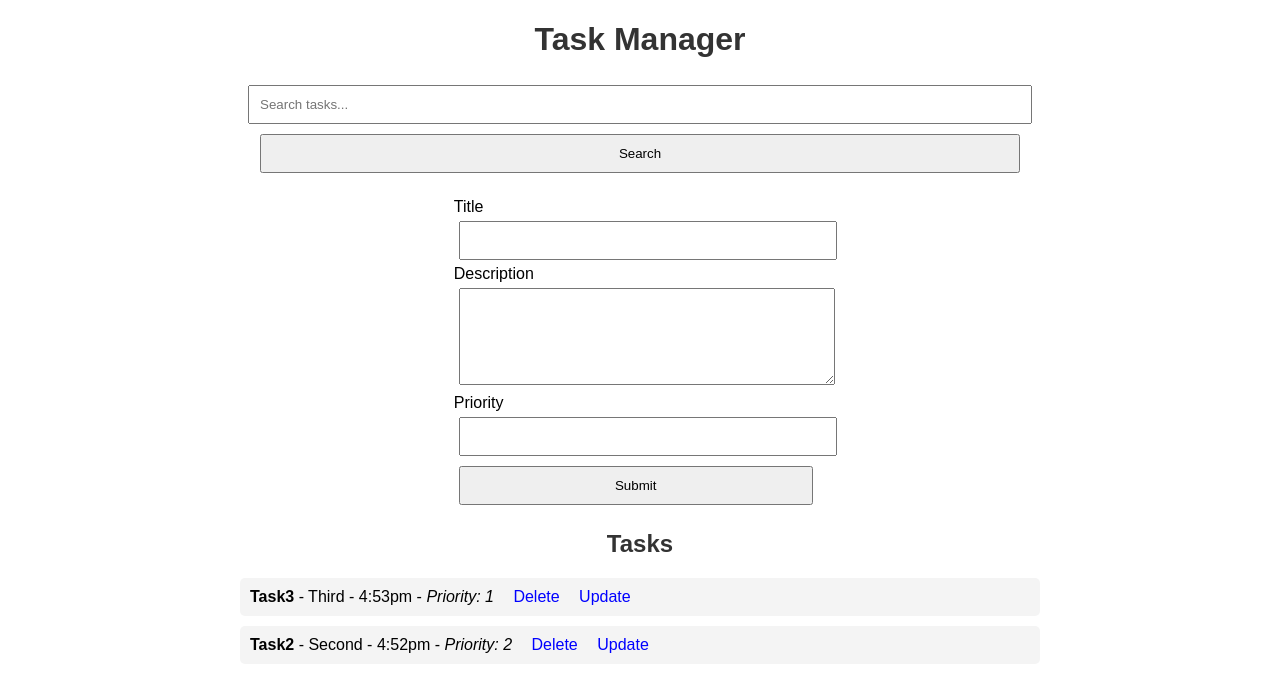
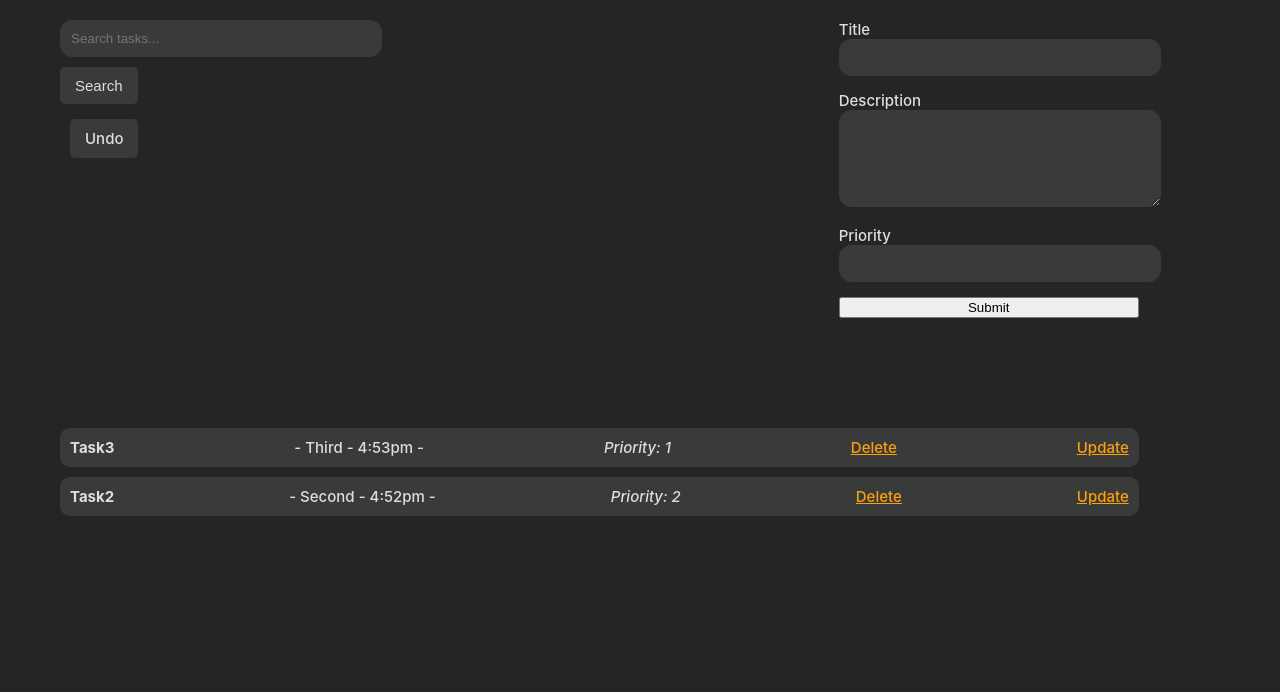
Before and after one commit to 1Ninad/Task-Manager-using-Flask, a Flask app: page / in a window 1280 px wide. Shown: the top 692 px of the page. Run offline with Flask 3, Linux system fonts and the light colour scheme; data comes from the database, SQL or seed files in the repository; both versions use the stored data as it was after the commit.

Commit message:
Updated - 6oct

```diff
--- a/task_manager/app.py
+++ b/task_manager/app.py
@@ -1,6 +1,10 @@
 from flask import Flask, render_template, redirect, url_for, request
 from models import db, Task
 from forms import TaskForm
+
+# Stack to keep track of actions for undo/redo
+action_history = []  # Action history for undo
+redo_stack = []  # Stack for redo actions
 
 app = Flask(__name__)
 app.config['SQLALCHEMY_DATABASE_URI'] = 'sqlite:///tasks.db'
@@ -15,7 +19,7 @@
 def index():
     form = TaskForm()
     if form.validate_on_submit():
-        print(f"Title: {form.title.data}, Description: {form.description.data}, Priority: {form.priority.data}")  # Debug
+        # Create and add the new task
         new_task = Task(
             title=form.title.data,
             description=form.description.data,
@@ -23,22 +27,84 @@
         )
         db.session.add(new_task)
         db.session.commit()
-        print("New task added.")  # Debug
+
+        # Log the action for undo
+        action_history.append(('add', new_task))
+
         return redirect(url_for('index'))
 
     search_query = request.args.get('search', '')
     tasks = Task.query.filter(Task.title.contains(search_query) | Task.description.contains(search_query)).order_by(Task.priority).all()
-    print(f"Tasks retrieved: {tasks}")  # Debug
 
     return render_template('tasks.html', form=form, tasks=tasks, search_query=search_query)
-
 
 @app.route('/delete/<int:task_id>')
 def delete(task_id):
     task = Task.query.get(task_id)
     if task:
+        # Create a copy of the task data before deletion
+        task_data = {
+            'id': task.id,
+            'title': task.title,
+            'description': task.description,
+            'priority': task.priority
+        }
         db.session.delete(task)
         db.session.commit()
+
+        # Log the action for undo, storing task data
+        action_history.append(('delete', task_data))
+
+    return redirect(url_for('index'))
+
+@app.route('/undo')
+def undo():
+    if action_history:
+        last_action = action_history.pop()  # Get the last action
+        action_type = last_action[0]
+
+        if action_type == 'add':
+            # Undo the addition by deleting the task
+            task = last_action[1]
+            db.session.delete(task)
+            db.session.commit()
+            redo_stack.append(('delete', task))  # Push the action to redo stack
+
+        elif action_type == 'delete':
+            # Undo the deletion by adding the task back
+            task_data = last_action[1]
+            restored_task = Task(
+                id=task_data['id'],
+                title=task_data['title'],
+                description=task_data['description'],
+                priority=task_data['priority']
+            )
+            db.session.add(restored_task)  # Add the deleted task back
+            db.session.commit()
+            redo_stack.append(('add', restored_task))  # Push the action to redo stack
+
+    return redirect(url_for('index'))
+
+@app.route('/redo')
+def redo():
+    if redo_stack:
+        last_action = redo_stack.pop()  # Get the last action to redo
+        action_type = last_action[0]
+
+        if action_type == 'add':
+            # Redo the addition
+            task = last_action[1]
+            db.session.add(task)
+            db.session.commit()
+            action_history.append(('add', task))  # Push the action back to the undo stack
+
+        elif action_type == 'delete':
+            # Redo the deletion
+            task = last_action[1]
+            db.session.delete(task)
+            db.session.commit()
+            action_history.append(('delete', task))  # Push the action back to the undo stack
+
     return redirect(url_for('index'))
 
 @app.route('/update/<int:task_id>', methods=['GET', 'POST'])
@@ -46,10 +112,17 @@
     task = Task.query.get(task_id)
     form = TaskForm(obj=task)
     if form.validate_on_submit():
+        # Log the current state of the task before update for undo functionality
+        old_task = Task(title=task.title, description=task.description, priority=task.priority)
+
+        # Update the task with new data
         task.title = form.title.data
         task.description = form.description.data
-        task.priority = form.priority.data  # Update priority
+        task.priority = form.priority.data
         db.session.commit()
+
+        # Log the action for undo
+        action_history.append(('update', old_task, task))  # Log old task and updated task
         return redirect(url_for('index'))
 
     return render_template('tasks.html', form=form, tasks=Task.query.all(), updating=True, task=task)
--- a/task_manager/static/styles.css
+++ b/task_manager/static/styles.css
@@ -1,49 +1,149 @@
+/* General body and font styles */
 body {
-    font-family: Arial, sans-serif;
-    margin: 20px;
+    font-family: 'Inter', sans-serif;
+    font-size: 15px;
+    font-weight: 500;
+    background-color: rgb(36, 38, 38); /* Background color */
+    color: rgb(222, 222, 222); /* Font color */
+    margin: 0; /* Remove default margin for body */
+    padding: 20px; /* Add padding for body */
 }
 
-.container {
-    max-width: 800px;
-    margin: auto;
+/* Additional styles for action buttons */
+.action-button {
+    background-color: rgb(57, 59, 59); /* Button background */
+    color: rgb(222, 222, 222); /* Text color */
+    padding: 10px 15px; /* Padding for buttons */
+    border: none; /* No border */
+    border-radius: 5px; /* Rounded corners */
+    margin-left: 10px; /* Space between buttons */
+    text-decoration: none; /* Remove underline */
 }
 
-h1, h2 {
-    color: #333;
-    text-align: center;
+.action-button:hover {
+    background-color: rgb(255, 158, 11); /* Hover color */
+    color: rgb(36, 38, 38); /* Change text color on hover */
 }
 
+/* Container for the entire page */
+.container {
+    display: flex;
+    justify-content: space-between; /* Space between form and task list */
+    gap: 50px; /* Space between form and task list */
+    align-items: flex-start; /* Align to top */
+    padding-left: 20px; /* Space from the left edge of the page */
+    flex-wrap: wrap; /* Ensure wrapping on smaller screens */
+}
+
+/* Form container: aligned at the top-left */
 form {
-    margin: 20px 0;
     display: flex;
     flex-direction: column;
-    align-items: center;
+    align-items: flex-start;
+    margin-bottom: 15px;
+    width: 300px; /* Fixed width for form */
 }
 
-input, textarea, button {
-    margin: 5px;
-    padding: 10px;
-    width: 95%;
+/* Input and button styles inside the form */
+form input, form textarea, form select, form button {
+    margin-bottom: 15px; /* Space between elements */
+    width: 100%; /* Full width for inputs */
 }
 
+/* Search input box styles */
+form input[name="search"] {
+    margin-bottom: 10px; /* Space between search and the next input */
+    padding: 10px;
+    border-radius: 12px;
+    border: 1px solid rgb(57, 59, 59); /* Match task padding color */
+    background-color: rgb(57, 59, 59); /* Match background */
+    color: rgb(222, 222, 222); /* Text color */
+    outline: none; /* Remove outline */
+}
+
+/* Styles for title, description, and priority input fields */
+form input[name="title"],
+form textarea[name="description"],
+form input[name="priority"] {
+    padding: 10px; /* Add padding */
+    border-radius: 12px; /* Rounded corners */
+    border: 1px solid rgb(57, 59, 59); /* Match task padding color */
+    background-color: rgb(57, 59, 59); /* Set the same background as the search input */
+    color: rgb(222, 222, 222); /* Font color */
+    outline: none; /* Remove default outline */
+}
+
+/* Submit button style */
+form button {
+    width: auto; /* Auto size based on text */
+    padding: 10px 15px;
+    font-size: 15px;
+    font-weight: 500;
+    background-color: rgb(57, 59, 59); /* Set to match Delete button color */
+    color: rgb(222, 222, 222); /* Text color */
+    border: none; /* No border */
+    border-radius: 5px; /* Rounded corners */
+}
+
+form button:hover {
+    background-color: rgb(255, 158, 11); /* Hover color for submit button */
+    color: rgb(36, 38, 38); /* Change text color on hover */
+}
+
+/* Task list styles */
 ul {
     list-style-type: none;
     padding: 0;
+    margin-top: 20px;
+    flex-grow: 1; /* Ensure it takes the remaining space */
+    width: 100%;
 }
 
+/* Task item styles */
 li {
+    display: flex; /* Flexbox for task layout */
+    justify-content: space-between; /* Space between task text and action buttons */
+    align-items: center; /* Vertically align items */
     margin: 10px 0;
     padding: 10px;
-    background: #f4f4f4;
-    border-radius: 5px;
+    background-color: rgb(57, 59, 59); /* Task background color */
+    border-radius: 10px;
+    color: rgb(222, 222, 222); /* Font color for tasks */
 }
 
-a {
-    margin-left: 15px;
-    text-decoration: none;
-    color: blue;
+/* Task details on the left */
+li .task-details {
+    flex-grow: 1; /* Ensure task details take up available space */
 }
 
-a:hover {
+/* Align the buttons on the right */
+li .task-actions {
+    display: flex;
+    justify-content: flex-end; /* Align buttons to the right */
+    gap: 10px; /* Space between Delete and Update */
+}
+
+/* Link styles for Delete and Update */
+ul li a {
+    color: rgb(255, 158, 11); /* Orange color */
+    text-align: right;        /* Align text to the right */
+}
+
+ul li a:hover {
     text-decoration: underline;
+    color: rgb(255, 158, 11); /* Keep the hover color the same */
 }
+
+/* Media Queries for Responsiveness */
+
+/* For screens smaller than 768px (tablets, phones) */
+@media (max-width: 768px) {
+    .container {
+        flex-direction: column; /* Stack the form and task list vertically */
+        gap: 20px; /* Smaller gap */
+    }
+
+    ul {
+        width: 100%; /* Full width for task list on smaller screens */
+    }
+}
--- a/task_manager/templates/base.html
+++ b/task_manager/templates/base.html
@@ -8,7 +8,6 @@
 </head>
 <body>
     <div class="container">
-        <h1>Task Manager</h1>
         {% block content %}{% endblock %}
     </div>
 </body>
--- a/task_manager/templates/tasks.html
+++ b/task_manager/templates/tasks.html
@@ -1,9 +1,12 @@
 {% extends "base.html" %}
 
 {% block content %}
+<div class="container">
     <form method="GET">
         <input type="text" name="search" placeholder="Search tasks..." value="{{ search_query }}">
         <button type="submit">Search</button>
+        <a href="{{ url_for('undo') }}" class="action-button">Undo</a>
+
     </form>
 
     <form method="POST">
@@ -19,7 +22,6 @@
         </div>
     </form>
 
-<h2>Tasks</h2>
     <ul>
         {% if tasks %}
             {% for task in tasks %}
@@ -33,4 +35,5 @@
             <li>No tasks available.</li>
         {% endif %}
     </ul>
+</div>
 {% endblock %}
```
Also changed, not shown: task_manager/instance/tasks.db, task_manager/models.py (line endings or trailing spaces), 2 other files. Lines whose indentation alone changed are shown as unchanged.
